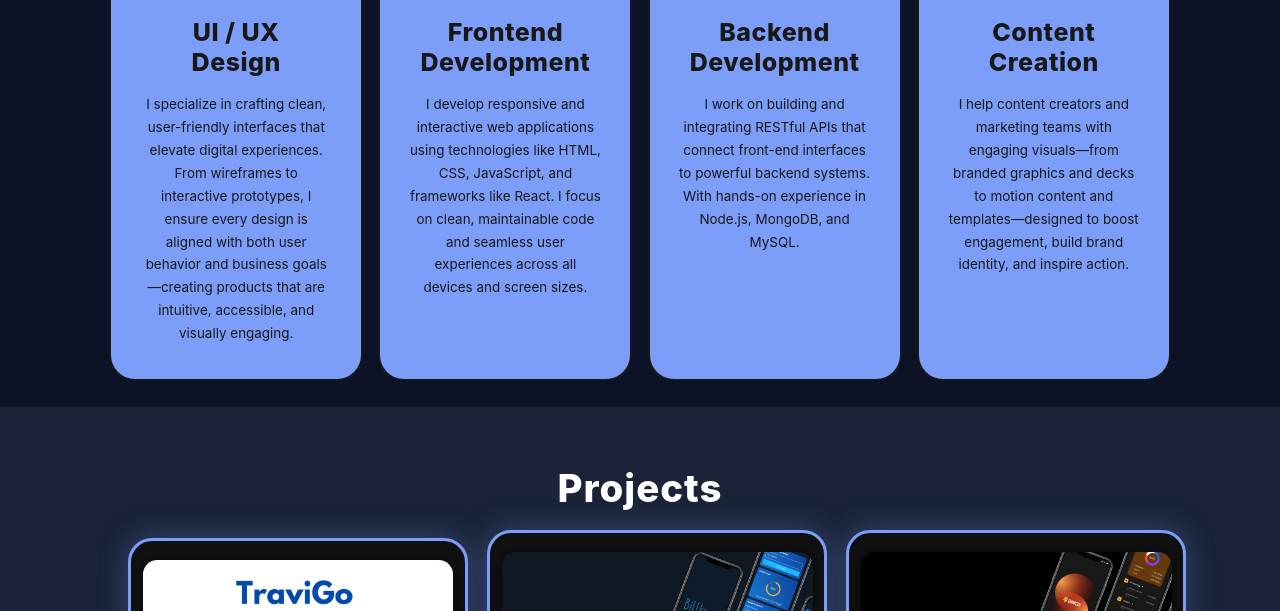
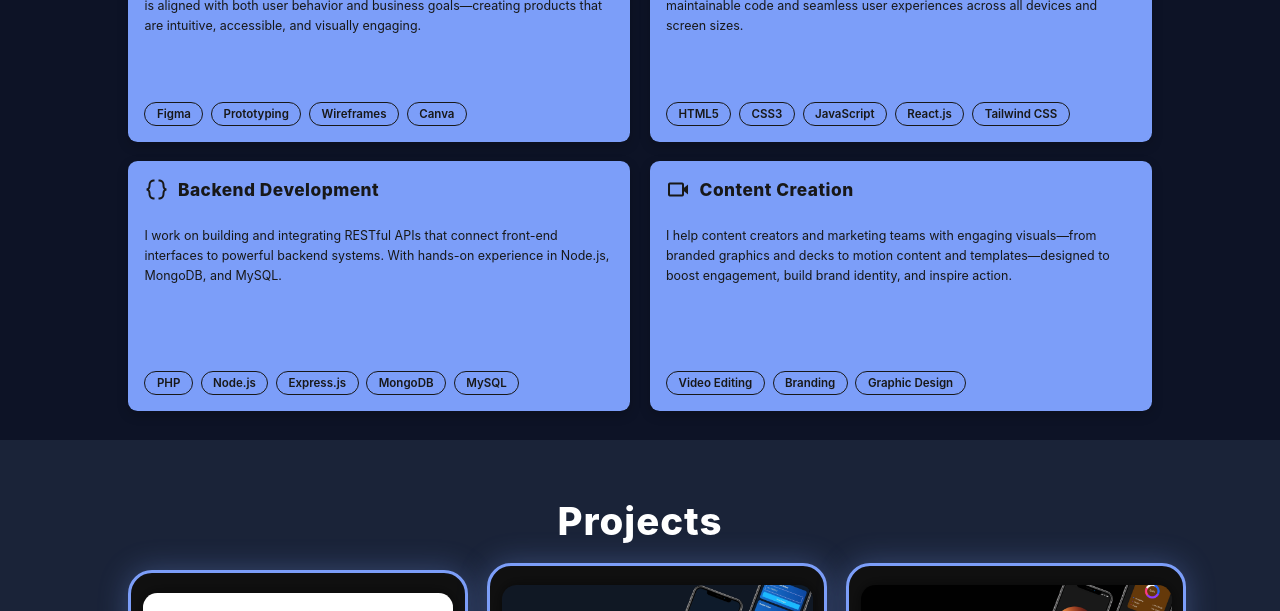
Before and after one commit to Suneth2220/suneth2220.github.io, a plain HTML site: page index.html in a window 1280 px wide. Shown: the part 943-1554 px from the top of the page. Drawn offline with nearby package versions, Linux system fonts and the light colour scheme; a web font is replaced by a local one.

Commit message:
update services

```diff
--- a/index.html
+++ b/index.html
@@ -61,38 +61,71 @@
         <div class="services-container">
           <div class="service-box">
             <div class="service-info">
+              <div class="service-title-row">
                 <i class="bx bxl-figma"></i>
-              <h4>UI / UX <br>Design</h4>
+                <h4>UI / UX Design</h4>
+              </div>
               <p>
                 I specialize in crafting clean, user-friendly interfaces that elevate digital experiences. From wireframes to interactive prototypes, I ensure every design is aligned with both user behavior and business goals—creating products that are intuitive, accessible, and visually engaging.
               </p>
+              <div class="service-tags">
+                <span class="service-tag">Figma</span>
+                <span class="service-tag">Prototyping</span>
+                <span class="service-tag">Wireframes</span>
+                <span class="service-tag">Canva</span>
+              </div>
             </div>
           </div>
           <div class="service-box">
             <div class="service-info">
+              <div class="service-title-row">
                 <i class="bx bx-code"></i>
                 <h4>Frontend Development</h4>
+              </div>
               <p>
                 I develop responsive and interactive web applications using technologies like HTML, CSS, JavaScript, and frameworks like React. I focus on clean, maintainable code and seamless user experiences across all devices and screen sizes.
               </p>
+              <div class="service-tags">
+                <span class="service-tag">HTML5</span>
+                <span class="service-tag">CSS3</span>
+                <span class="service-tag">JavaScript</span>
+                <span class="service-tag">React.js</span>
+                <span class="service-tag">Tailwind CSS</span>
+              </div>
             </div>
           </div>
           <div class="service-box">
             <div class="service-info">
+              <div class="service-title-row">
                 <i class="bx bx-code-curly"></i>
                 <h4>Backend Development</h4>
+              </div>
               <p>
                 I work on building and integrating RESTful APIs that connect front-end interfaces to powerful backend systems. With hands-on experience in Node.js, MongoDB, and MySQL.
               </p>
+              <div class="service-tags">
+                <span class="service-tag">PHP</span>
+                <span class="service-tag">Node.js</span>
+                <span class="service-tag">Express.js</span>
+                <span class="service-tag">MongoDB</span>
+                <span class="service-tag">MySQL</span>
+              </div>
             </div>
           </div>
           <div class="service-box">
             <div class="service-info">
+              <div class="service-title-row">
                 <i class='bx bx-video'></i>
-              <h4>Content <br>Creation</h4>
+                <h4>Content Creation</h4>
+              </div>
               <p>
                 I help content creators and marketing teams with engaging visuals—from branded graphics and decks to motion content and templates—designed to boost engagement, build brand identity, and inspire action.
               </p>
+              <div class="service-tags">
+                <span class="service-tag">Video Editing</span>
+                <span class="service-tag">Branding</span>
+                <span class="service-tag">Graphic Design</span>
+              </div>
             </div>
           </div>
         </div>
--- a/styles.css
+++ b/styles.css
@@ -15,6 +15,7 @@
   --second-bg-color: #1A2338;
   --text-color: white;
   --main-color: #7C9EF9;
+  --hover-color: #A3BFFA;
 }
 
 html {
@@ -114,7 +115,7 @@ body {
 }
 
 #menu-icon:hover {
-  color: #A3BFFA;
+  color: var(--hover-color);
 }
 
 #minimal-view #menu-icon:hover {
@@ -307,7 +308,7 @@ span {
 .cv-content h2 {
   font-size: 2.2rem;
   font-weight: 700;
-  margin: 3rem 0 1.5rem;
+  margin: 3rem 0 2rem; /* Increased spacing between topic and paragraph */
   color: var(--text-color);
   text-transform: uppercase;
   letter-spacing: 1px;
@@ -355,7 +356,7 @@ span {
 }
 
 .cv-link:hover {
-  color: #A3BFFA;
+  color: var(--hover-color);
 }
 
 .cv-skills ul {
@@ -558,7 +559,7 @@ section {
 
 .services-container {
   display: grid;
-  grid-template-columns: repeat(4, 1fr);
+  grid-template-columns: repeat(2, 1fr);
   gap: 2rem;
   align-items: stretch;
   justify-content: center;
@@ -569,56 +570,96 @@ section {
 .service-box {
   background: var(--main-color);
   color: #181818;
-  border-radius: 2.5rem;
-  box-shadow: 0 0 0 2px #181818;
+  border-radius: 1rem;
+  box-shadow: 0 4px 12px rgba(0, 0, 0, 0.2);
   display: flex;
-  align-items: stretch;
-  justify-content: center;
-  transition: all 0.4s;
-  border: 5px solid transparent;
-  min-height: 470px;
+  align-items: flex-start;
+  justify-content: flex-start;
+  transition: all 0.3s ease;
+  border: 2px solid transparent;
+  min-height: 250px;
   cursor: pointer;
   position: relative;
   overflow: hidden;
-  min-width: 250px;
+  padding: 1.5rem;
+  width: 100%;
 }
 
 .service-box:hover {
   background: #181818;
   color: var(--main-color);
-  border: 5px solid var(--main-color);
-}
-
-.service-box .service-info i {
-  font-size: 5rem;
-  margin-bottom: 2rem;
-  color: inherit;
+  border-color: var(--main-color);
+  transform: translateY(-5px);
+  box-shadow: 0 8px 20px rgba(124, 158, 249, 0.4);
 }
 
 .service-info {
   display: flex;
   flex-direction: column;
+  align-items: flex-start;
+  justify-content: flex-start;
+  text-align: left;
+  padding: 0;
+  width: 100%;
+  height: 100%;
+}
+
+.service-info .service-title-row {
+  display: flex;
   align-items: center;
-  justify-content: flex-start;
-  text-align: center;
-  padding: 4rem 2.5rem 3rem 2.5rem;
-  width: 100%;
+  gap: 1rem;
+  margin-bottom: 1.5rem; /* Increased spacing between topic and paragraph */
+}
+
+.service-info i {
+  font-size: 2.5rem;
+  color: inherit;
+  transition: color 0.3s ease;
 }
 
 .service-info h4 {
-  font-size: 2.6rem;
-  margin: 1.5rem 0 1.2rem 0;
+  font-size: 1.8rem;
+  margin: 0;
   font-weight: 800;
   color: inherit;
   letter-spacing: 0.5px;
+  transition: color 0.3s ease;
 }
 
 .service-info p {
-  font-size: 1.4rem;
+  font-size: 1.3rem;
   color: inherit;
   font-weight: 400;
-  line-height: 1.7;
-  margin-top: 0.5rem;
+  line-height: 1.6;
+  margin-top: 1rem;
+  flex-grow: 1;
+  transition: color 0.3s ease;
+  margin-bottom: 0; /* Remove spacing below paragraph */
+}
+
+.service-tags {
+  display: flex;
+  flex-wrap: wrap;
+  gap: 0.8rem;
+  margin-top: 0; /* Remove extra space above tags */
+}
+
+.service-tag {
+  display: inline-block;
+  border: 1.5px solid #181818;
+  color: #181818;
+  border-radius: 1.5rem;
+  padding: 0.4rem 1.2rem;
+  font-size: 1.2rem;
+  font-weight: 600;
+  background: var(--main-color);
+  transition: background 0.2s, color 0.2s, border-color 0.2s;
+}
+
+.service-box:hover .service-tag {
+  border-color: var(--main-color);
+  color: var(--main-color);
+  background: #181818;
 }
 
 .projects {
@@ -658,7 +699,7 @@ section {
 .project-card:hover {
   box-shadow: 0 0 40px 10px var(--main-color), 0 0 80px 10px rgba(124, 158, 249, 0.2);
   transform: scale(1.03);
-  border-color: #A3BFFA;
+  border-color: var(--hover-color);
 }
 
 .project-card img {
@@ -800,7 +841,7 @@ section {
 .input-group-2 textarea:hover,
 .input-box input:focus,
 .input-group-2 textarea:focus {
-  border-color: #A3BFFA;
+  border-color: var(--hover-color);
   box-shadow: 0 0 15px rgba(124, 158, 249, 0.4);
   background: rgba(255, 255, 255, 0.1);
 }
@@ -1077,10 +1118,10 @@ section {
     min-height: 40px;
   }
   .service-info h4 {
-    font-size: 2.2rem;
+    font-size: 1.6rem;
   }
   .service-info p {
-    font-size: 1.3rem;
+    font-size: 1.2rem;
   }
   .project-card h3 {
     font-size: 2rem;
```
Lines whose indentation alone changed are shown as unchanged.
